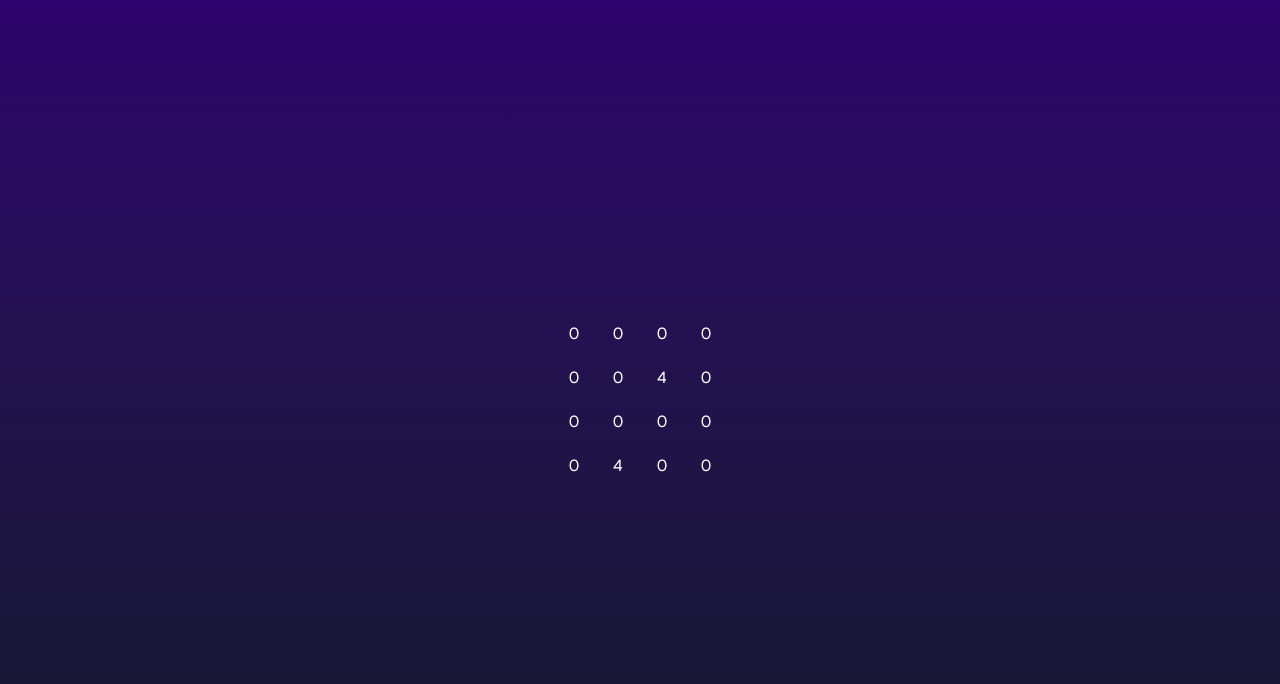
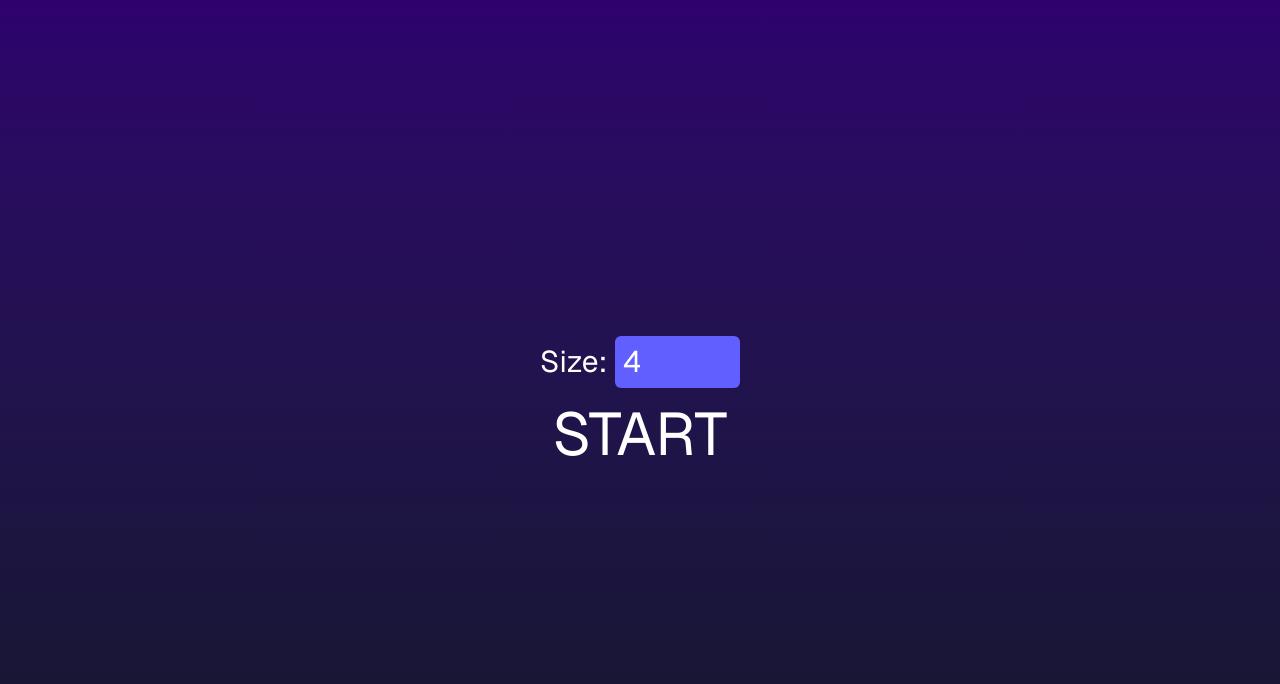
Before and after one commit to Namishk/2048-game, a Next.js app: page / in a window 1280 px wide. Shown: the top 684 px of the page. Built offline with nearby package versions, Linux system fonts and the light colour scheme.

Commit message:
added custom grid size and game state control

```diff
--- a/src/components/grid.tsx
+++ b/src/components/grid.tsx
@@ -5,6 +5,7 @@ type Iprops = {
 
 export default function Grid({ grid }: Iprops) {
     console.log(grid, "grid in grid component");
+
     return (
         <div className="flex flex-col gap-1">
             {grid.map((row, i) => {
@@ -13,7 +14,7 @@ export default function Grid({ grid }: Iprops) {
                         {row.map((cell, idx) => {
                             return (
                                 <div
-                                    className="flex h-10 w-10 items-center justify-center text-white"
+                                    className={`flex h-20 w-20 items-center justify-center border border-indigo-600 text-4xl text-white`}
                                     key={`${i}-${idx}`}
                                 >
                                     {cell}
--- a/src/hooks/useGame.ts
+++ b/src/hooks/useGame.ts
@@ -1,8 +1,8 @@
-import { useEffect, useState } from "react";
+import { useCallback, useEffect, useState } from "react";
 
 const INITIAL_CELL_VALUE_OPTIONS = [2, 4];
 const useGame = (size: number) => {
-    const getInitialGrid = (): number[][] => {
+    const getInitialGrid = useCallback((): number[][] => {
         let res = [];
 
         for (let i = 0; i < size; i++) {
@@ -30,12 +30,12 @@ const useGame = (size: number) => {
         }
 
         return res;
-    };
+    }, [size]);
     const [grid, setGrid] = useState<number[][]>([]);
 
     useEffect(() => {
         setGrid(getInitialGrid());
-    }, []);
+    }, [getInitialGrid]);
     const getRandomValidCell = (
         grid: number[][],
     ): [number, number] | undefined => {
--- a/src/pages/index.tsx
+++ b/src/pages/index.tsx
@@ -1,10 +1,17 @@
 import Grid from "@/components/grid";
 import useGame from "@/hooks/useGame";
 import Head from "next/head";
-import { useEffect } from "react";
+import { useEffect, useState } from "react";
 
 export default function Home() {
-    const { grid, moveUp, moveDown, moveLeft, moveRight } = useGame(4);
+    const [gameState, setGameState] = useState<"initial" | "playing">(
+        "initial",
+    );
+    const [gridSize, setGridSize] = useState<number>(4);
+    const [input, setInput] = useState(4);
+    const [inputError, setInputError] = useState("");
+    const { grid, moveUp, moveDown, moveLeft, moveRight } = useGame(gridSize);
+
     useEffect(() => {
         const keyPressListner = (event: KeyboardEvent): void => {
             switch (event.key) {
@@ -24,6 +31,8 @@ export default function Home() {
                     console.log("you pressed: ", event.key);
                     moveRight();
                     break;
+                case "w":
+                    console.log("you pressed: ", event.key);
             }
         };
 
@@ -32,7 +41,7 @@ export default function Home() {
         return () => {
             window.removeEventListener("keydown", keyPressListner);
         };
-    }, [grid]);
+    });
     return (
         <>
             <Head>
@@ -43,8 +52,51 @@ export default function Home() {
                 />
                 <link rel="icon" href="/favicon.ico" />
             </Head>
-            <main className="flex min-h-screen flex-col items-center justify-center bg-gradient-to-b from-[#2e026d] to-[#15162c]">
-                <Grid grid={grid} />
+            <main className="flex min-h-screen flex-col items-center justify-center gap-4 bg-gradient-to-b from-[#2e026d] to-[#15162c] text-white">
+                {gameState === "initial" ? (
+                    <>
+                        <div className="text-3xl">
+                            Size:{" "}
+                            <input
+                                type="number"
+                                min={3}
+                                max={10}
+                                className="rounded-md bg-indigo-500 p-2 text-white"
+                                value={input}
+                                onChange={(e) => {
+                                    let _val = e.target.value;
+                                    if (_val) {
+                                        let val = parseInt(_val);
+                                        if (val > 10 || val < 3) {
+                                            setInputError(
+                                                "value outside game range please add number in range of 3 to 10",
+                                            );
+                                        } else {
+                                            setInputError("");
+                                        }
+                                        setInput(val);
+                                    }
+                                }}
+                            />
+                        </div>
+                        {inputError && <div>{inputError}</div>}
+                    </>
+                ) : (
+                    <Grid grid={grid} />
+                )}
+                <div
+                    className="cursor-pointer text-6xl"
+                    onClick={() => {
+                        if (gameState === "initial" && inputError === "") {
+                            setGridSize(input);
+                            setGameState("playing");
+                        } else {
+                            setGameState("initial");
+                        }
+                    }}
+                >
+                    {gameState === "initial" ? "START" : "RESET"}
+                </div>
             </main>
         </>
     );
```
